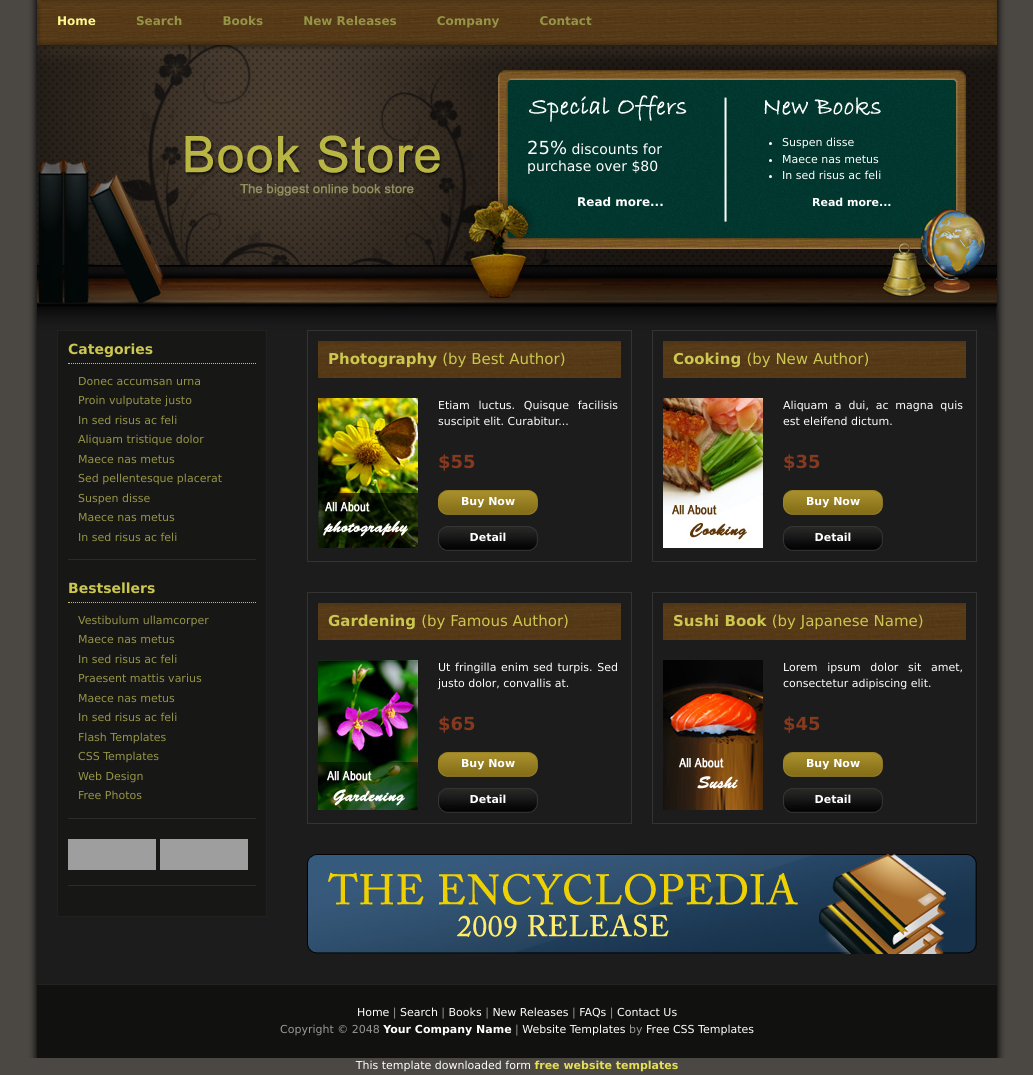
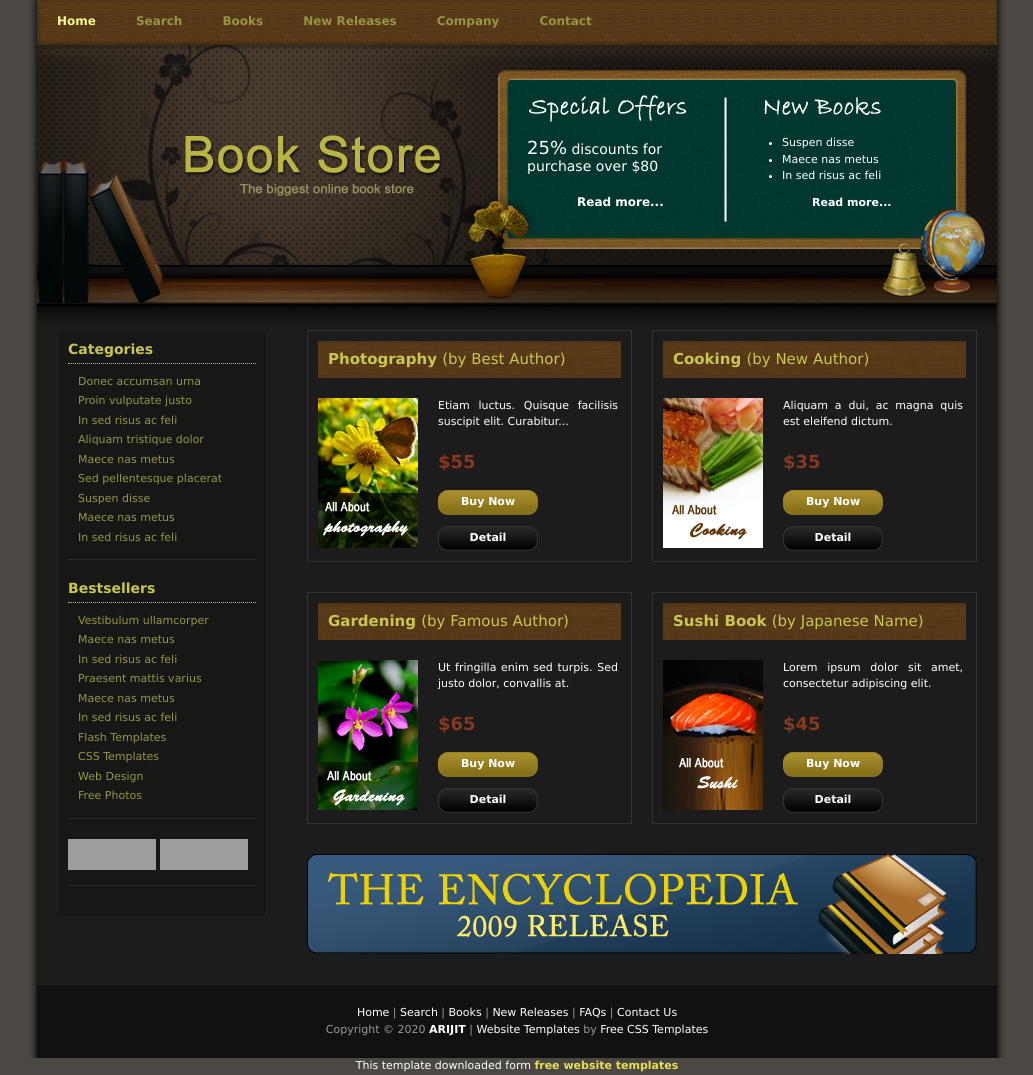
Before and after one commit to Arijit1000/Book-Store, a plain HTML site: page index.html in a window 1280 px wide. Shown: the whole page, without its empty margins (123-1156 px from the left). Drawn offline with Linux system fonts and the light colour scheme; grey boxes are pictures that could not be loaded.

Commit message:
Update index.html

```diff
--- a/index.html
+++ b/index.html
@@ -146,7 +146,7 @@
     <div id="templatemo_footer">
 
 	       <a href="subpage.html">Home</a> | <a href="subpage.html">Search</a> | <a href="subpage.html">Books</a> | <a href="#">New Releases</a> | <a href="#">FAQs</a> | <a href="#">Contact Us</a><br />
-        Copyright © 2048 <a href="#"><strong>Your Company Name</strong></a> | <a href="http://ct5kh.com/" target="_parent">Website Templates</a> by <a href="http://ct5kh.com/" target="_parent" title="free css templates">Free CSS Templates</a>	</div>
+        Copyright © 2020 <a href="#"><strong>ARIJIT</strong></a> | <a href="http://ct5kh.com/" target="_parent">Website Templates</a> by <a href="http://ct5kh.com/" target="_parent" title="free css templates">Free CSS Templates</a>	</div>
     <!-- end of footer -->
 
 </div> <!-- end of container -->
```
